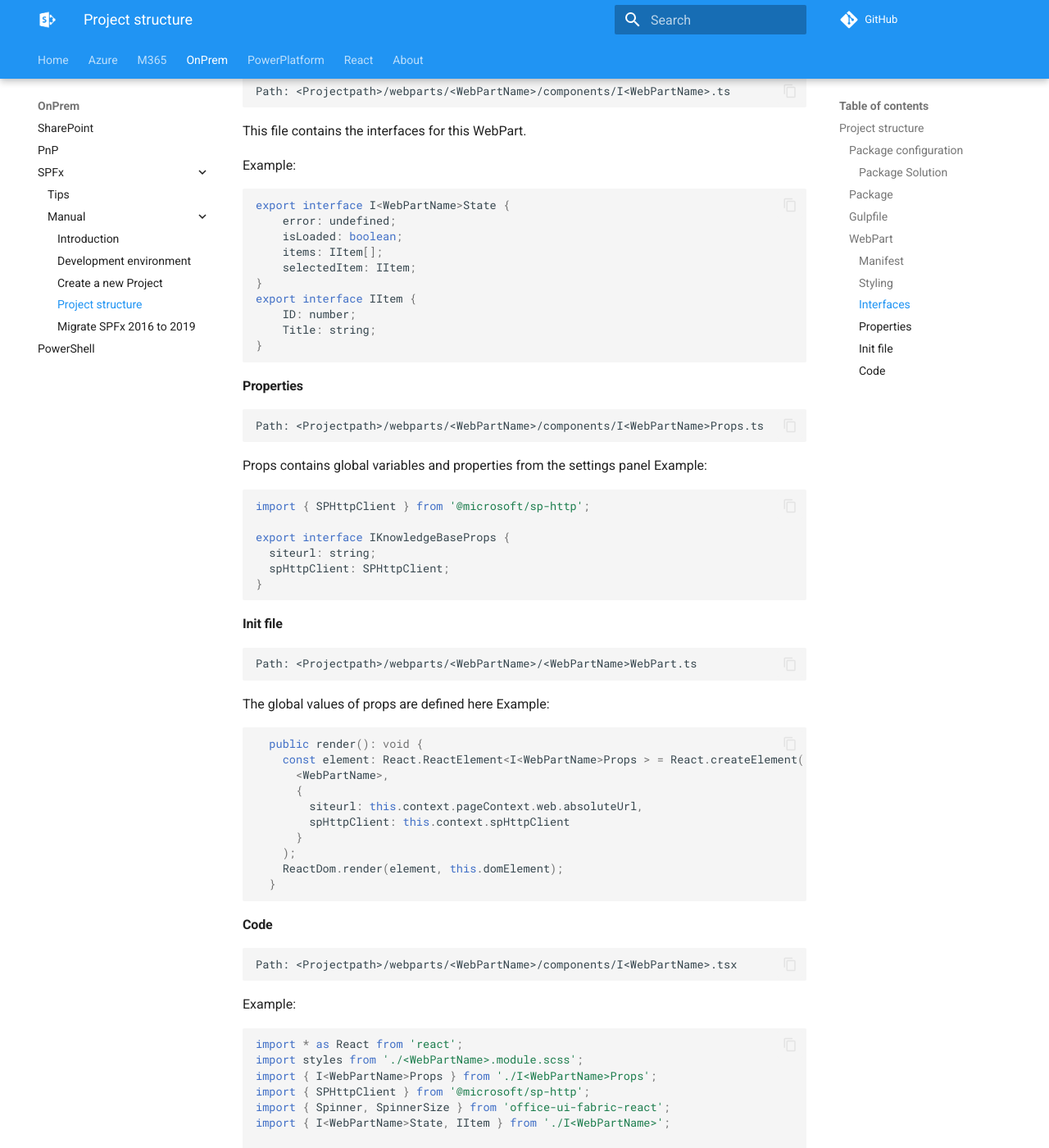
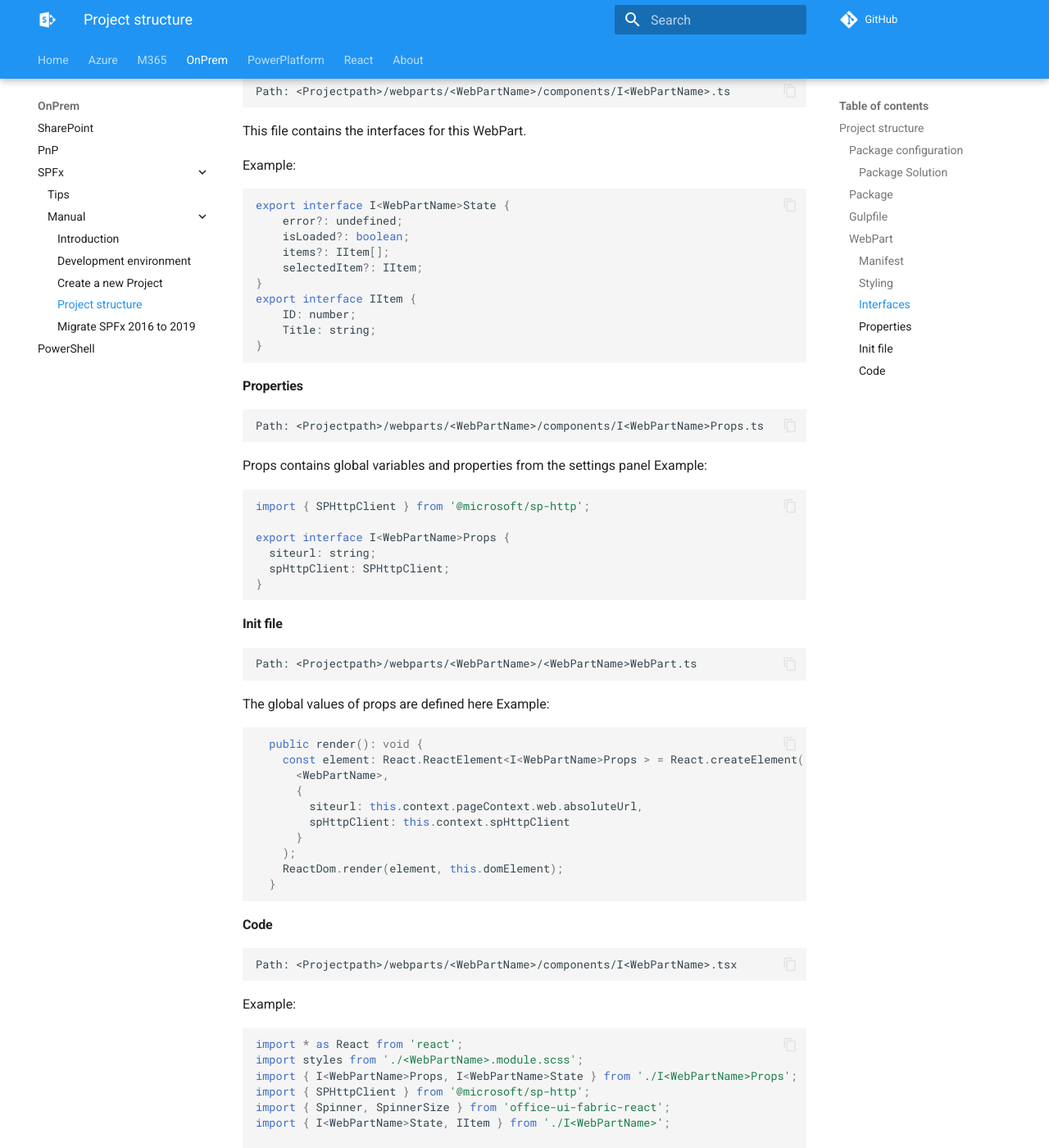
Before and after one commit to Kusi1975/spkb, an MkDocs documentation site: the page built from docs/onPrem/SPFx/projectStructure.md, in a window 1280 px wide and 1400 px high, scrolled down 3458 px. Shown: the whole window at 82% size. Built offline with MkDocs 1.6.1 and Material for MkDocs 9.7.7, drawn with Linux system fonts in a browser that asks for light colours; comment, search, counter and statistics services are not loaded.

Commit message:
State Object

````diff
--- a/docs/onPrem/SPFx/projectStructure.md
+++ b/docs/onPrem/SPFx/projectStructure.md
@@ -152,7 +152,7 @@
 ```js
 import { SPHttpClient } from '@microsoft/sp-http';
 
-export interface IKnowledgeBaseProps {
+export interface I<WebPartName>Props {
   siteurl: string;
   spHttpClient: SPHttpClient;
 }
@@ -187,12 +187,12 @@
 ```js
 import * as React from 'react';
 import styles from './<WebPartName>.module.scss';
-import { I<WebPartName>Props } from './I<WebPartName>Props';
+import { I<WebPartName>Props, I<WebPartName>State } from './I<WebPartName>Props';
 import { SPHttpClient } from '@microsoft/sp-http';
 import { Spinner, SpinnerSize } from 'office-ui-fabric-react';
 import { I<WebPartName>State, IItem } from './I<WebPartName>';
 
-export default class <WebPartName> extends React.Component<I<WebPartName>Props, {}> {
+export default class <WebPartName> extends React.Component<I<WebPartName>Props, I<WebPartName>State> {
   public constructor(props: I<WebPartName>Props) {
     super(props);
     this.state = {
````
Also changed, not shown: other parts of docs/onPrem/SPFx/projectStructure.md (+4 -4 lines), site/onPrem/SPFx/projectStructure/index.html, site/search/search_index.json, 1 other file.
